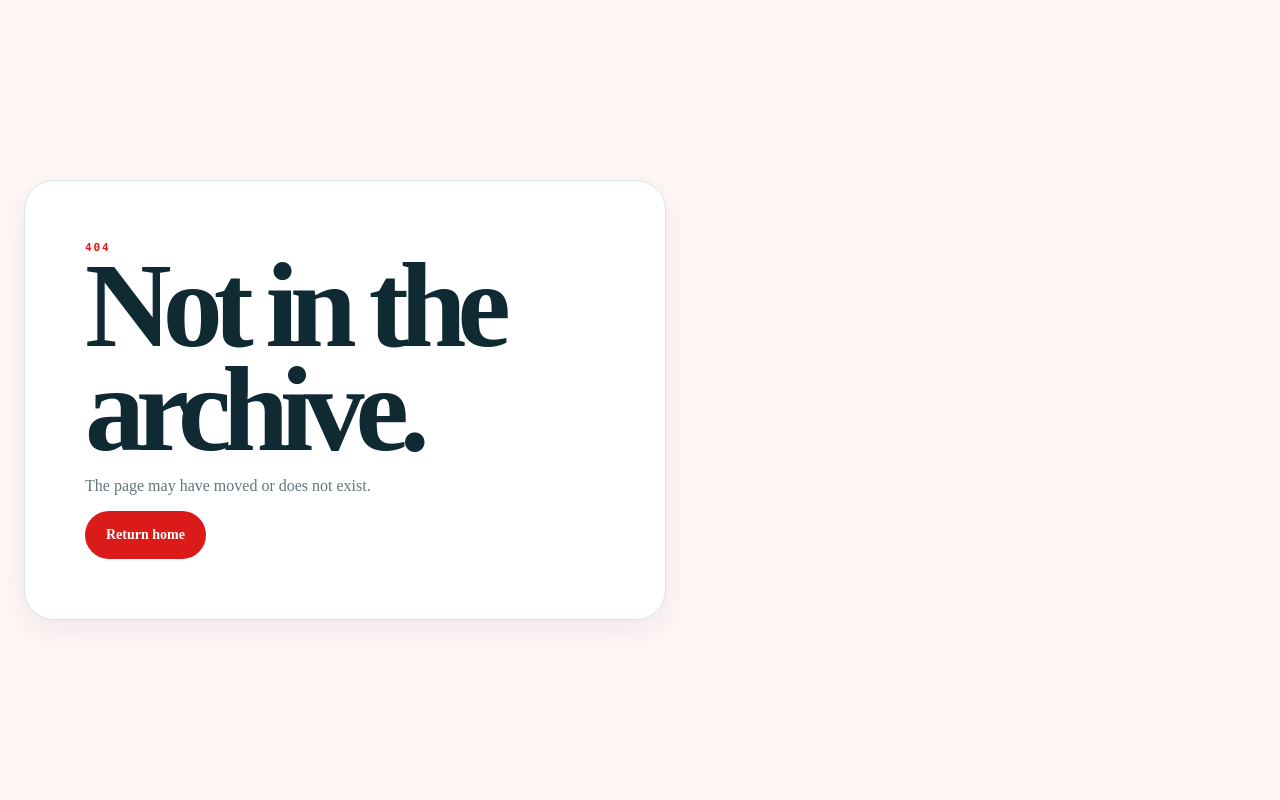
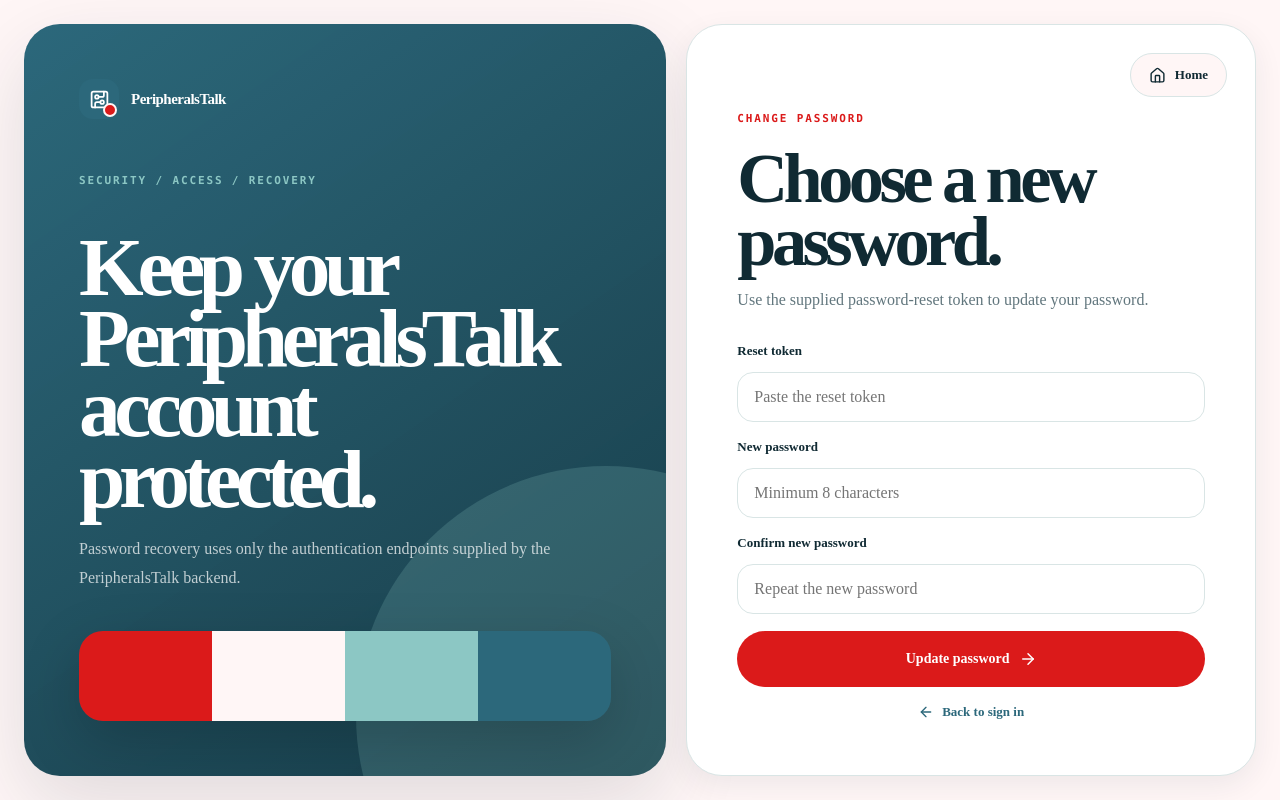
Before and after one commit to tanvirahamedfoysal/PeripheralsTalk, a Next.js app in the folder Frontend/: page /change-password in a window 1280 px wide. Before the commit this address had no page. Built offline with nearby package versions, Linux system fonts and the light colour scheme.

Commit message:
UI update

```diff
--- /dev/null
+++ b/Frontend/src/app/(auth)/change-password/page.tsx
@@ -0,0 +1,5 @@
+import { PasswordRecoveryPage } from "@/components/password-recovery-page";
+
+export default function ChangePasswordPage() {
+  return <PasswordRecoveryPage mode="change" />;
+}
--- /dev/null
+++ b/Frontend/src/app/(auth)/forgot-password/page.tsx
@@ -0,0 +1,5 @@
+import { PasswordRecoveryPage } from "@/components/password-recovery-page";
+
+export default function ForgotPasswordPage() {
+  return <PasswordRecoveryPage mode="forgot" />;
+}
--- a/Frontend/src/app/(auth)/layout.tsx
+++ b/Frontend/src/app/(auth)/layout.tsx
@@ -1,27 +1,9 @@
-import type {
-  ReactNode
-} from "react";
-
-import {
-  AuthSidePanel
-} from "@/features/auth/components/auth-side-panel";
+import type { ReactNode } from "react";
 
 interface AuthLayoutProps {
   children: ReactNode;
 }
 
-export default function AuthLayout({
-  children
-}: AuthLayoutProps): React.ReactElement {
-  return (
-    <main className="min-h-screen bg-[var(--brand-blush)] p-3 sm:p-6">
-      <div className="mx-auto grid min-h-[calc(100vh-1.5rem)] max-w-[100rem] gap-5 lg:grid-cols-[1.08fr_0.92fr]">
-        <AuthSidePanel />
-
-        <section className="flex items-center justify-center rounded-[2.5rem] border border-[var(--border)] bg-white px-6 py-12 shadow-soft sm:px-12 lg:px-16">
-          {children}
-        </section>
-      </div>
-    </main>
-  );
+export default function AuthLayout({ children }: AuthLayoutProps) {
+  return <>{children}</>;
 }
--- /dev/null
+++ b/Frontend/src/app/(auth)/reset-password/page.tsx
@@ -0,0 +1,5 @@
+import { PasswordRecoveryPage } from "@/components/password-recovery-page";
+
+export default function ResetPasswordPage() {
+  return <PasswordRecoveryPage mode="reset" />;
+}
--- a/Frontend/src/app/categories/page.tsx
+++ b/Frontend/src/app/categories/page.tsx
@@ -14,7 +14,8 @@ export default function Categories() {
           <h1 className="display">All peripherals.</h1>
         </div>
         <p>
-          Browse the fourteen structured categories. Each category has its own specification vocabulary and article
+          Browse the fourteen structured categories defined by the project
+          documentation. Each category has its own specification vocabulary and article
           collection.
         </p>
       </header>
--- a/Frontend/src/app/globals.css
+++ b/Frontend/src/app/globals.css
@@ -1018,13 +1018,74 @@ svg {
 }
 
 .auth-panel {
+  position: relative;
   display: flex;
   align-items: center;
   justify-content: center;
-  padding: 50px;
+  padding: 82px 50px 50px;
   border: 1px solid var(--line);
   background: var(--white);
   box-shadow: var(--shadow-sm);
+}
+
+.auth-home-button {
+  position: absolute;
+  top: 28px;
+  right: 28px;
+  display: inline-flex;
+  min-height: 44px;
+  align-items: center;
+  justify-content: center;
+  gap: 9px;
+  padding: 0 18px;
+  border: 1px solid var(--line);
+  border-radius: 999px;
+  background: var(--blush);
+  color: var(--ink);
+  font-size: 13px;
+  font-weight: 800;
+  transition: transform 180ms ease, border-color 180ms ease, color 180ms ease;
+}
+
+.auth-home-button:hover {
+  border-color: var(--aqua);
+  color: var(--teal);
+  transform: translateY(-2px);
+}
+
+.auth-label-row {
+  display: flex;
+  align-items: center;
+  justify-content: space-between;
+  gap: 16px;
+}
+
+.auth-text-link {
+  color: var(--teal);
+  font-size: 13px;
+  font-weight: 700;
+}
+
+.auth-text-link:hover {
+  color: var(--red);
+}
+
+.auth-text-link.strong {
+  font-weight: 800;
+}
+
+.auth-back-link {
+  display: inline-flex;
+  align-items: center;
+  justify-content: center;
+  gap: 8px;
+  color: var(--teal);
+  font-size: 13px;
+  font-weight: 800;
+}
+
+.auth-back-link:hover {
+  color: var(--red);
 }
 
 .auth-form {
@@ -1624,7 +1685,12 @@ svg {
 
   .auth-panel {
     min-height: calc(100vh - 20px);
-    padding: 28px 20px;
+    padding: 88px 20px 32px;
+  }
+
+  .auth-home-button {
+    top: 20px;
+    right: 20px;
   }
 
   .dashboard-layout {
--- /dev/null
+++ b/Frontend/src/components/password-recovery-page.tsx
@@ -0,0 +1,211 @@
+"use client";
+
+import Link from "next/link";
+import { useState, type FormEvent } from "react";
+import { ArrowLeft, ArrowRight, Home } from "lucide-react";
+
+import { Brand } from "./brand";
+import { apiRequest } from "@/lib/api/client";
+import { apiPaths } from "@/lib/api/paths";
+
+type RecoveryMode = "forgot" | "reset" | "change";
+
+interface PasswordRecoveryPageProps {
+  mode: RecoveryMode;
+}
+
+const copy: Record<
+  RecoveryMode,
+  { eyebrow: string; title: string; description: string; artTitle: string }
+> = {
+  forgot: {
+    eyebrow: "Password recovery",
+    title: "Forgot password?",
+    description: "Enter your account email to request a password reset message.",
+    artTitle: "Recover access to your hardware community account.",
+  },
+  reset: {
+    eyebrow: "Reset password",
+    title: "Set a new password.",
+    description: "Enter the reset token and choose a new password.",
+    artTitle: "Return to better hardware conversations securely.",
+  },
+  change: {
+    eyebrow: "Change password",
+    title: "Choose a new password.",
+    description: "Use the supplied password-reset token to update your password.",
+    artTitle: "Keep your PeripheralsTalk account protected.",
+  },
+};
+
+export function PasswordRecoveryPage({ mode }: PasswordRecoveryPageProps) {
+  const [email, setEmail] = useState("");
+  const [token, setToken] = useState("");
+  const [password, setPassword] = useState("");
+  const [confirm, setConfirm] = useState("");
+  const [message, setMessage] = useState("");
+  const [error, setError] = useState("");
+  const [loading, setLoading] = useState(false);
+  const text = copy[mode];
+  const isForgot = mode === "forgot";
+
+  async function submit(event: FormEvent<HTMLFormElement>) {
+    event.preventDefault();
+    setMessage("");
+    setError("");
+
+    if (!isForgot) {
+      if (password.length < 8) {
+        setError("Password must contain at least 8 characters.");
+        return;
+      }
+      if (password !== confirm) {
+        setError("Passwords do not match.");
+        return;
+      }
+    }
+
+    setLoading(true);
+
+    const result = await apiRequest(
+      isForgot ? apiPaths.auth.requestReset : apiPaths.auth.reset,
+      {
+        method: "POST",
+        body: JSON.stringify(
+          isForgot ? { email } : { token, password, confirm_password: confirm },
+        ),
+      },
+    );
+
+    if (result.ok) {
+      setMessage(result.message || "Request completed.");
+    } else {
+      setError(result.message || "Unable to complete the request.");
+    }
+
+    setLoading(false);
+  }
+
+  return (
+    <main className="auth-page">
+      <section className="auth-art">
+        <div>
+          <Brand light />
+          <p className="eyebrow" style={{ color: "var(--aqua)", marginTop: 55 }}>
+            Security / Access / Recovery
+          </p>
+          <h1>{text.artTitle}</h1>
+          <p
+            style={{
+              maxWidth: 580,
+              color: "rgba(255,255,255,.72)",
+              lineHeight: 1.8,
+            }}
+          >
+            Password recovery uses only the authentication endpoints supplied by the
+            PeripheralsTalk backend.
+          </p>
+        </div>
+        <div className="palette-strip" />
+      </section>
+
+      <section className="auth-panel">
+        <Link href="/" className="auth-home-button" aria-label="Go to home page">
+          <Home size={17} />
+          Home
+        </Link>
+
+        <div className="auth-form">
+          <p className="eyebrow" style={{ color: "var(--red)" }}>
+            {text.eyebrow}
+          </p>
+          <h2>{text.title}</h2>
+          <p className="muted">{text.description}</p>
+
+          <form onSubmit={submit}>
+            {isForgot ? (
+              <div className="field">
+                <label className="label" htmlFor="recovery-email">
+                  Email address
+                </label>
+                <input
+                  id="recovery-email"
+                  className="input"
+                  type="email"
+                  value={email}
+                  onChange={(event) => setEmail(event.target.value)}
+                  autoComplete="email"
+                  required
+                  placeholder="name@example.com"
+                />
+              </div>
+            ) : (
+              <>
+                <div className="field">
+                  <label className="label" htmlFor="reset-token">
+                    Reset token
+                  </label>
+                  <input
+                    id="reset-token"
+                    className="input"
+                    value={token}
+                    onChange={(event) => setToken(event.target.value)}
+                    required
+                    placeholder="Paste the reset token"
+                  />
+                </div>
+                <div className="field">
+                  <label className="label" htmlFor="new-password">
+                    New password
+                  </label>
+                  <input
+                    id="new-password"
+                    className="input"
+                    type="password"
+                    value={password}
+                    onChange={(event) => setPassword(event.target.value)}
+                    autoComplete="new-password"
+                    required
+                    placeholder="Minimum 8 characters"
+                  />
+                </div>
+                <div className="field">
+                  <label className="label" htmlFor="confirm-new-password">
+                    Confirm new password
+                  </label>
+                  <input
+                    id="confirm-new-password"
+                    className="input"
+                    type="password"
+                    value={confirm}
+                    onChange={(event) => setConfirm(event.target.value)}
+                    autoComplete="new-password"
+                    required
+                    placeholder="Repeat the new password"
+                  />
+                </div>
+              </>
+            )}
+
+            {error && <div className="error-box">{error}</div>}
+            {message && <div className="success-box">{message}</div>}
+
+            <button
+              className="button red"
+              style={{ width: "100%", minHeight: 56 }}
+              disabled={loading}
+            >
+              {loading ? "Submitting…" : isForgot ? "Request reset" : "Update password"}
+              {!loading && <ArrowRight size={18} />}
+            </button>
+
+            <Link href="/login" className="auth-back-link">
+              <ArrowLeft size={16} />
+              Back to sign in
+            </Link>
+          </form>
+        </div>
+      </section>
+    </main>
+  );
+}
```
Also changed, not shown: Frontend/src/components/auth-form.tsx (+62 -20 lines), Frontend/src/components/auth-page.tsx (+10 -0 lines), Frontend/public/logo.png, 1 other file (tests, documents, lock files or other folders).
